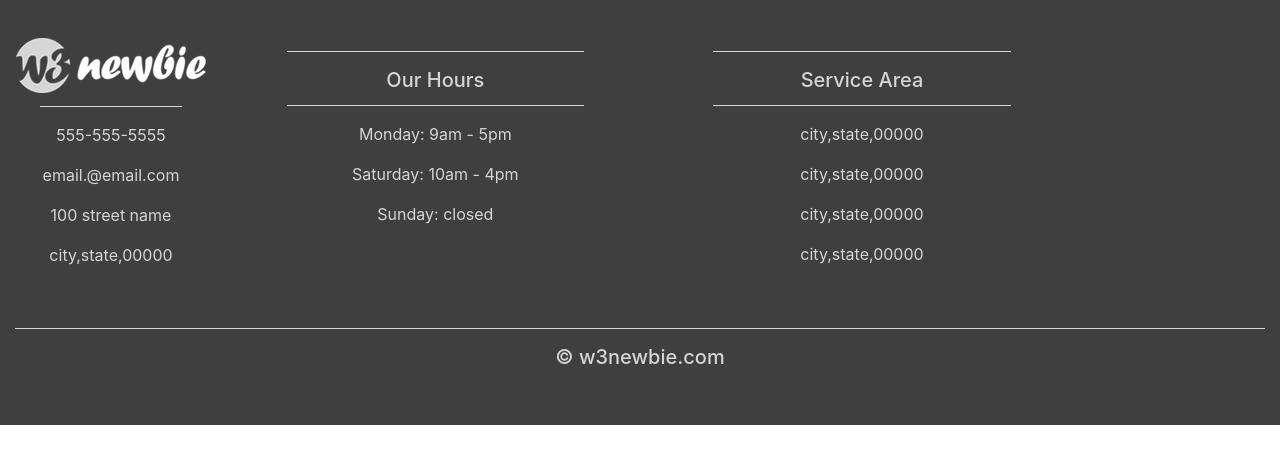
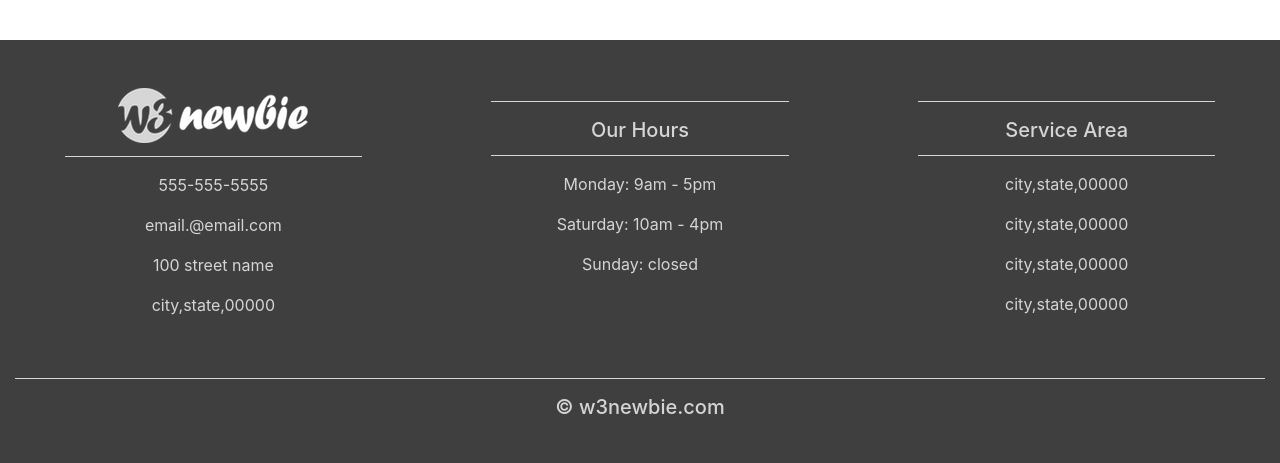
Before and after one commit to Shun514/bootstrap, a plain HTML site: page index.html in a window 1280 px wide. Shown: the part 4298-4761 px from the top of the page. Before the commit the page ends 4723 px from the top, so only its background shows below. Drawn offline with nearby package versions, Linux system fonts and the light colour scheme.

Commit message:
Update index.html

```diff
--- a/index.html
+++ b/index.html
@@ -170,7 +170,7 @@
 		<div class="col-12">
 			<h1 class="display-4">Meet the Team</h1>
 		</div>
-		<br>
+		<hr class="my-4">
 	</div>
 </div>
 
@@ -252,7 +252,7 @@
 <footer>
 	<div class="container-fluid padding">
 		<div class="row text-center">
-			<div class="col--md-4">
+			<div class="col-md-4">
 				<img src="img/w3newbie.png">
 				<hr class="light">
 				<p>555-555-5555</p>
```
